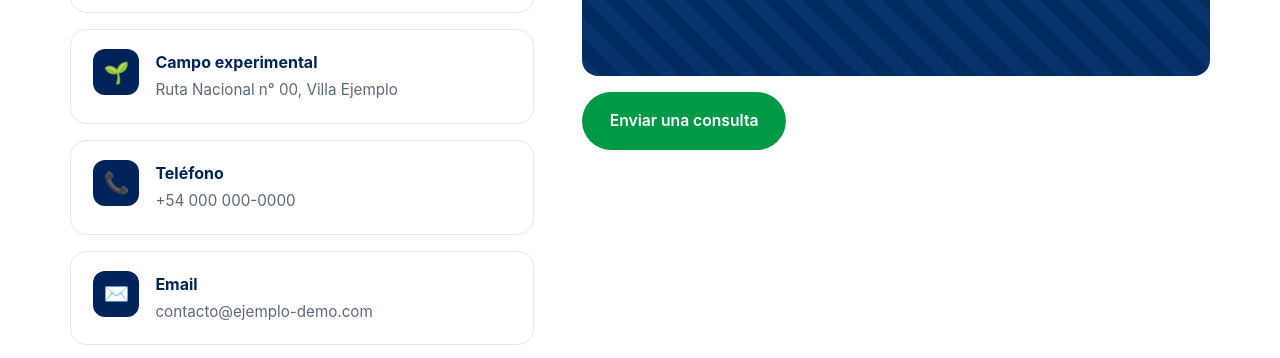
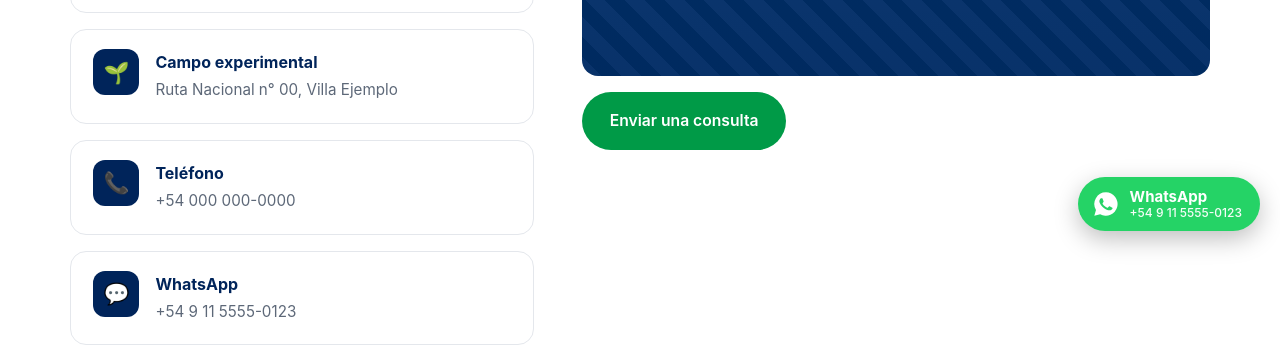
Before and after one commit to GonzaloDeCastro/paginademo, a plain HTML site: page contacto.html in a window 1280 px wide. Shown: the part 549-907 px from the top of the page. Drawn offline with Linux system fonts and the light colour scheme.

Commit message:
Agrega botón flotante y datos de contacto de WhatsApp (número ficticio)
Co-Authored-By: Claude Sonnet 5.5 <noreply@anthropic.com>

```diff
--- a/assets/main.js
+++ b/assets/main.js
@@ -20,3 +20,15 @@ if ('IntersectionObserver' in window) {
 } else {
   els.forEach(function (e) { e.classList.add('in'); });
 }
+
+/* Botón flotante de WhatsApp (número ficticio de demo) */
+(function () {
+  var a = document.createElement('a');
+  a.className = 'wa-float';
+  a.href = 'https://wa.me/5491155550123?text=' + encodeURIComponent('Hola, quisiera hacer una consulta.');
+  a.target = '_blank';
+  a.rel = 'noopener';
+  a.setAttribute('aria-label', 'Contactanos por WhatsApp');
+  a.innerHTML = '<svg viewBox="0 0 24 24" width="28" height="28" aria-hidden="true"><path fill="currentColor" d="M12 2a10 10 0 0 0-8.6 15.1L2 22l5-1.3A10 10 0 1 0 12 2zm5.2 14.2c-.2.6-1.300 1.200-1.800 1.200-.5.100-1 .2-3.300-.7-2.800-1.200-4.600-4-4.700-4.200-.1-.2-1.100-1.500-1.100-2.800s.7-2 .9-2.300c.3-.3.600-.3.800-.3h.5c.2 0 .4 0 .6.500l.8 2c.1.200.1.300 0 .5l-.4.600-.3.400c-.1.100-.3.300-.1.600.2.300.8 1.300 1.700 2.100 1.100 1 2 1.300 2.300 1.400.3.100.4.100.6-.1l.8-1c.2-.3.400-.2.600-.1l1.900.9c.3.1.5.200.5.300.1.200.1.800-.1 1.400z"/></svg><span>WhatsApp<small>+54 9 11 5555-0123</small></span>';
+  document.body.appendChild(a);
+})();
--- a/assets/style.css
+++ b/assets/style.css
@@ -167,3 +167,10 @@ footer a:hover{color:var(--orange)}
   .stats{margin-top:-3.5rem}
 }
 @media(prefers-reduced-motion:reduce){.rv{opacity:1;transform:none;transition:none}html{scroll-behavior:auto}}
+
+/* WhatsApp flotante */
+.wa-float{position:fixed;right:20px;bottom:20px;z-index:999;display:flex;align-items:center;gap:10px;background:#25d366;color:#fff;padding:12px 18px 12px 14px;border-radius:999px;box-shadow:0 8px 24px rgba(0,0,0,.25);text-decoration:none;font-weight:700;line-height:1.1;transition:transform .2s,box-shadow .2s}
+.wa-float:hover{transform:translateY(-2px);box-shadow:0 12px 28px rgba(0,0,0,.3)}
+.wa-float span{display:flex;flex-direction:column;font-size:15px}
+.wa-float small{font-size:12px;font-weight:500;opacity:.95}
+@media(max-width:600px){.wa-float{right:14px;bottom:14px;padding:12px}.wa-float span{display:none}}
--- a/contacto.html
+++ b/contacto.html
@@ -22,6 +22,7 @@
     <div class="icard"><div class="ic">📍</div><div><b>Oficinas y planta</b><span>Av. Ejemplo 1234, Ciudad Demo, Argentina</span></div></div>
     <div class="icard"><div class="ic">🌱</div><div><b>Campo experimental</b><span>Ruta Nacional n&deg; 00, Villa Ejemplo</span></div></div>
     <div class="icard"><div class="ic">📞</div><div><b>Teléfono</b><span>+54 000 000-0000</span></div></div>
+    <div class="icard"><div class="ic">💬</div><div><b>WhatsApp</b><span><a href="https://wa.me/5491155550123" target="_blank" rel="noopener">+54 9 11 5555-0123</a></span></div></div>
     <div class="icard"><div class="ic">✉️</div><div><b>Email</b><span>contacto@ejemplo-demo.com</span></div></div>
     <div class="icard"><div class="ic">🕗</div><div><b>Horario</b><span>Lunes a viernes de 8 a 17 h</span></div></div></div>
   <div class="rv"><div class="map"><div>🗺️<br>Mapa de ubicaci&oacute;n<br>(demostraci&oacute;n)</div></div><p style="margin-top:1rem"><a class="btn btn-green" href="consultas.html">Enviar una consulta</a></p></div>
@@ -37,7 +38,7 @@
   <div class="fgrid">
     <div><h4>Semillas Altamira S.A.</h4><p>Criadero y semillero desde 1912. Producci&oacute;n, importaci&oacute;n y venta de semillas fiscalizadas.</p></div>
     <div><h4>Sitio</h4><ul><li><a href="index.html">Inicio</a></li><li><a href="empresa.html">Empresa</a></li><li><a href="productos.html">Productos</a></li><li><a href="servicios.html">Servicios</a></li><li><a href="consultas.html">Consultas</a></li><li><a href="contacto.html">Contacto</a></li></ul></div>
-    <div><h4>Contacto</h4><ul><li>Av. Ejemplo 1234, Ciudad Demo</li><li>+54 000 000-0000</li><li>contacto@ejemplo-demo.com</li></ul></div>
+    <div><h4>Contacto</h4><ul><li>Av. Ejemplo 1234, Ciudad Demo</li><li>+54 000 000-0000</li><li>WhatsApp: +54 9 11 5555-0123</li><li>contacto@ejemplo-demo.com</li></ul></div>
   </div>
   <div class="fbot"><span>&copy; 2026 Semillas Altamira S.A.</span><span><b>Demo</b> &middot; nombres, marcas y datos ficticios</span></div>
 </div></footer>
```
Also changed, not shown: consultas.html (+2 -1 lines), empresa.html (+1 -1 lines), index.html (+1 -1 lines), productos.html (+1 -1 lines), servicios.html (+1 -1 lines).
